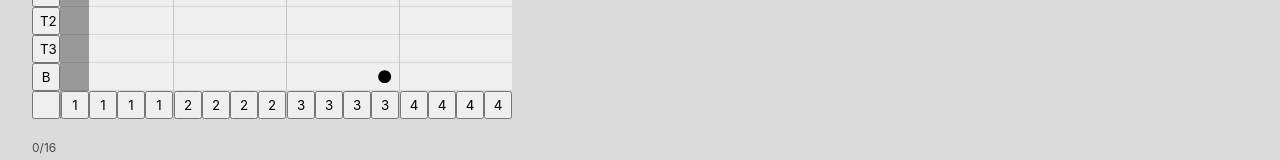
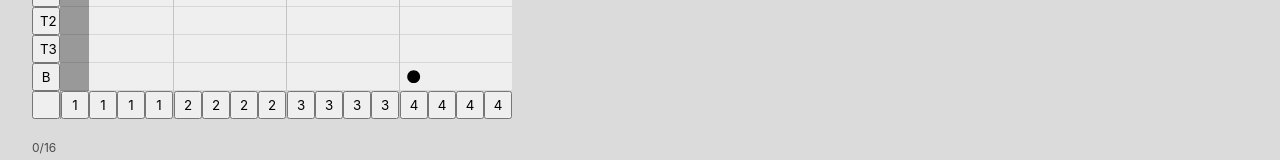
Before and after one commit to marcelomesquita/drumtab, a Next.js app: page /music/1 in a window 1280 px wide. Shown: the part 522-682 px from the top of the page. Built offline with nearby package versions, Linux system fonts and the light colour scheme; no server answers.

Commit message:
configuraçoes da tablatura

```diff
--- a/components/drummer.js
+++ b/components/drummer.js
@@ -73,7 +73,7 @@ class Drummer extends React.Component {
 
 				this.play();
 			}
-		}, this.state.tablature.getBeatsPerSec() * 1000)});
+		}, this.state.tablature.getSpeedPerSec() * 1000)});
 	}
 
 	play = () => {
@@ -83,7 +83,7 @@ class Drummer extends React.Component {
 			this.nextPace();
 
 			this.hitNotes(this.state.tablature.staff[this.state.pace]);
-		}, this.state.tablature.getBeatsPerTime() * 1000)});
+		}, this.state.tablature.getSpeedPerTime() * 1000)});
 	}
 
 	pause = () => {
@@ -137,6 +137,58 @@ class Drummer extends React.Component {
 		});
 	}
 
+	setBeats = (e) => {
+		var value = parseInt(e.target.value ? e.target.value : 0);
+		var min = parseInt(e.target.min);
+		var max = parseInt(e.target.max);
+
+		if (value < min) {
+			this.state.tablature.setBeats(min);
+		} else if (value > max) {
+			this.state.tablature.setBeats(max);
+		} else {
+			this.state.tablature.setBeats(value);
+		}
+
+		this.state.tablature.addBar();
+
+		this.setState({tablature: this.state.tablature});
+	}
+
+	setTimes = (e) => {
+		var value = parseInt(e.target.value ? e.target.value : 0);
+		var min = parseInt(e.target.min);
+		var max = parseInt(e.target.max);
+
+		if (value < min) {
+			this.state.tablature.setTimes(min);
+		} else if (value > max) {
+			this.state.tablature.setTimes(max);
+		} else {
+			this.state.tablature.setTimes(value);
+		}
+
+		this.state.tablature.addBar();
+
+		this.setState({tablature: this.state.tablature});
+	}
+
+	setBeatsPerMin = (e) => {
+		var value = parseInt(e.target.value ? e.target.value : 0);
+		var min = parseInt(e.target.min);
+		var max = parseInt(e.target.max);
+
+		if (value < min) {
+			this.state.tablature.setBeatsPerMin(min);
+		} else if (value > max) {
+			this.state.tablature.setBeatsPerMin(max);
+		} else {
+			this.state.tablature.setBeatsPerMin(value);
+		}
+
+		this.setState({tablature: this.state.tablature});
+	}
+
 	render() {
 		return (
 			<div id="tablature">
@@ -166,21 +218,45 @@ class Drummer extends React.Component {
 					<div className="column is-narrow">
 						<div className="field is-grouped">
 							<span className="control has-icons-left">
-								<input className="input is-small" type="number" placeholder="Times" min="1" max="16" style={{width: "80px"}} value={this.state.tablature.times} readOnly />
+								<input
+									className="input is-small"
+									type="number"
+									placeholder="Times"
+									min="1"
+									max="16"
+									style={{width: "80px"}}
+									value={this.state.tablature.times}
+									onChange={(e) => this.setTimes(e)} />
 								<span className="icon is-small is-left">
 									<FontAwesomeIcon icon={faClock} />
 								</span>
 							</span>
 
 							<span className="control has-icons-left">
-								<input className="input is-small" type="number" placeholder="Times" min="1" max="16" style={{width: "80px"}} value={this.state.tablature.beats} readOnly />
+								<input
+									className="input is-small"
+									type="number"
+									placeholder="Beats"
+									min="1"
+									max="16"
+									style={{width: "80px"}}
+									value={this.state.tablature.beats}
+									onChange={(e) => this.setBeats(e)} />
 								<span className="icon is-small is-left">
 									<FontAwesomeIcon icon={faMusic} />
 								</span>
 							</span>
 
 							<span className="control has-icons-left">
-								<input className="input is-small" type="number" placeholder="Times" min="1" max="300" style={{width: "80px"}} value={this.state.tablature.beatsPerMin} readOnly />
+								<input
+									className="input is-small"
+									type="number"
+									placeholder="BpM"
+									min="1"
+									max="300"
+									style={{width: "80px"}}
+									value={this.state.tablature.getBeatsPerMin()}
+									onChange={(e) => this.setBeatsPerMin(e)} />
 								<span className="icon is-small is-left">
 									<FontAwesomeIcon icon={faTachometerAlt} />
 								</span>
--- a/models/tablature.js
+++ b/models/tablature.js
@@ -8,16 +8,44 @@ export class Tablature {
 		Object.assign(this, init);
 	}
 
-	getBeatsPerSec() {
-		return this.beatsPerMin / 60;
+	getTimes = () => {
+		return this.times;
 	}
 
-	getBeatsPerTime() {
-		return this.getBeatsPerSec() / this.beats;
+	setTimes = (times) => {
+		this.times = times;
 	}
 
-	getPrecision() {
-		return this.beats * this.times;
+	getBeats = () => {
+		return this.beats;
+	}
+
+	setBeats = (beats) => {
+		this.beats = beats;
+	}
+
+	getBeatsPerMin = () => {
+		return this.beatsPerMin;
+	}
+
+	setBeatsPerMin = (beatsPerMin) => {
+		this.beatsPerMin = beatsPerMin;
+	}
+
+	getBeatsPerSec() {
+		return 60 / this.getBeatsPerMin();
+	}
+
+	getSpeedPerSec = () => {
+		return this.getBeatsPerSec() / this.getBeats() * this.getTimes();
+	}
+
+	getSpeedPerTime = () => {
+		return this.getSpeedPerSec() / this.getTimes();
+	}
+
+	getPrecision = () => {
+		return this.getBeats() * this.getTimes();
 	}
 
 	getTotalBeats() {
--- a/pages/music/[id].js
+++ b/pages/music/[id].js
@@ -41,8 +41,8 @@ export async function getStaticProps(context) {
 					[0, 0, 1, 0, 0, 0, 0, 0],
 					[0, 0, 0, 0, 0, 0, 0, 0],
 					[0, 0, 0, 0, 0, 0, 0, 0],
+					[0, 0, 0, 0, 0, 0, 0, 0],
 					[0, 0, 0, 0, 0, 0, 0, 1],
-					[0, 0, 0, 0, 0, 0, 0, 0],
 					[0, 0, 0, 0, 0, 0, 0, 0],
 					[0, 0, 0, 0, 0, 0, 0, 0],
 					[0, 0, 0, 0, 0, 0, 0, 0]
```
